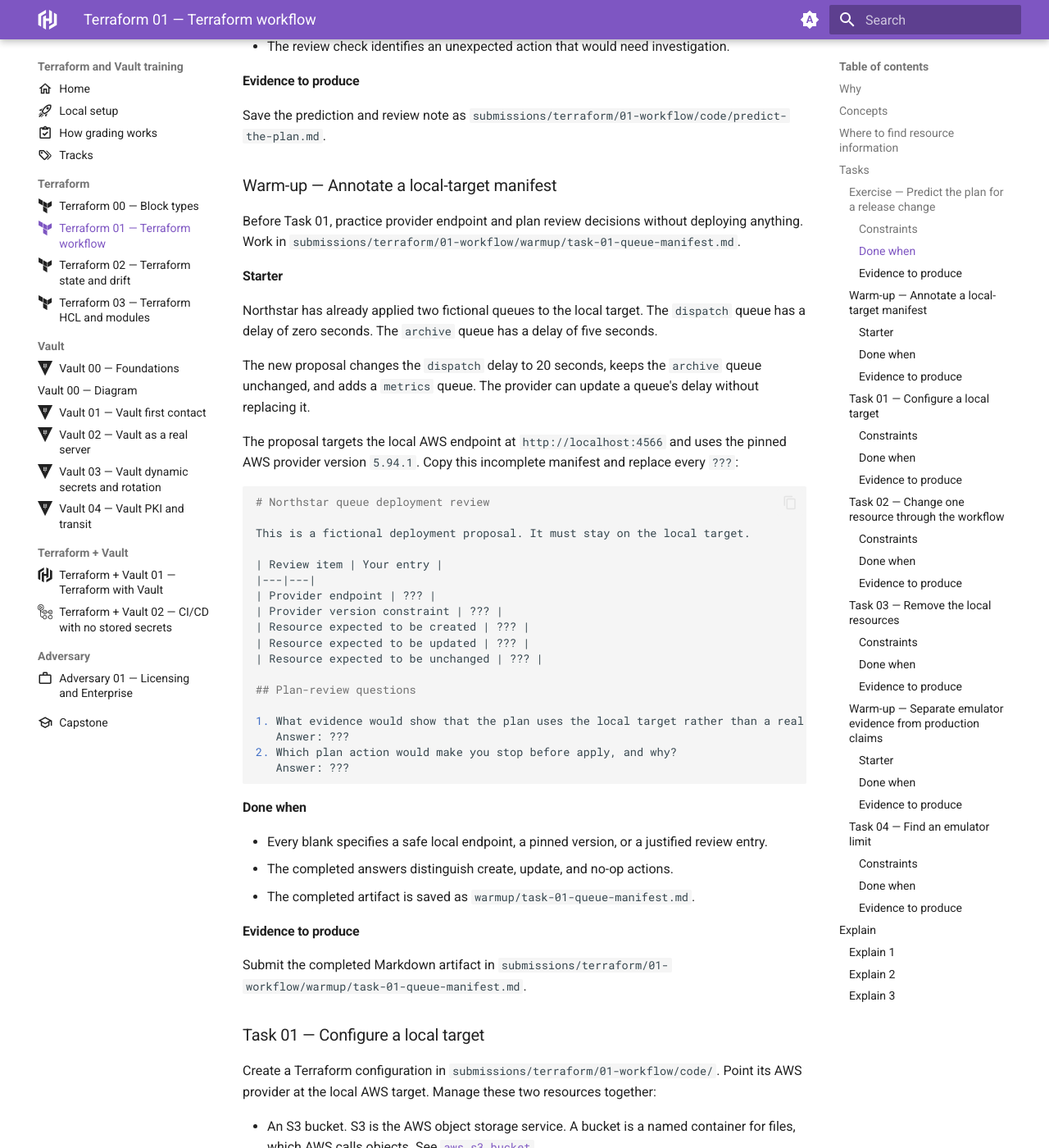
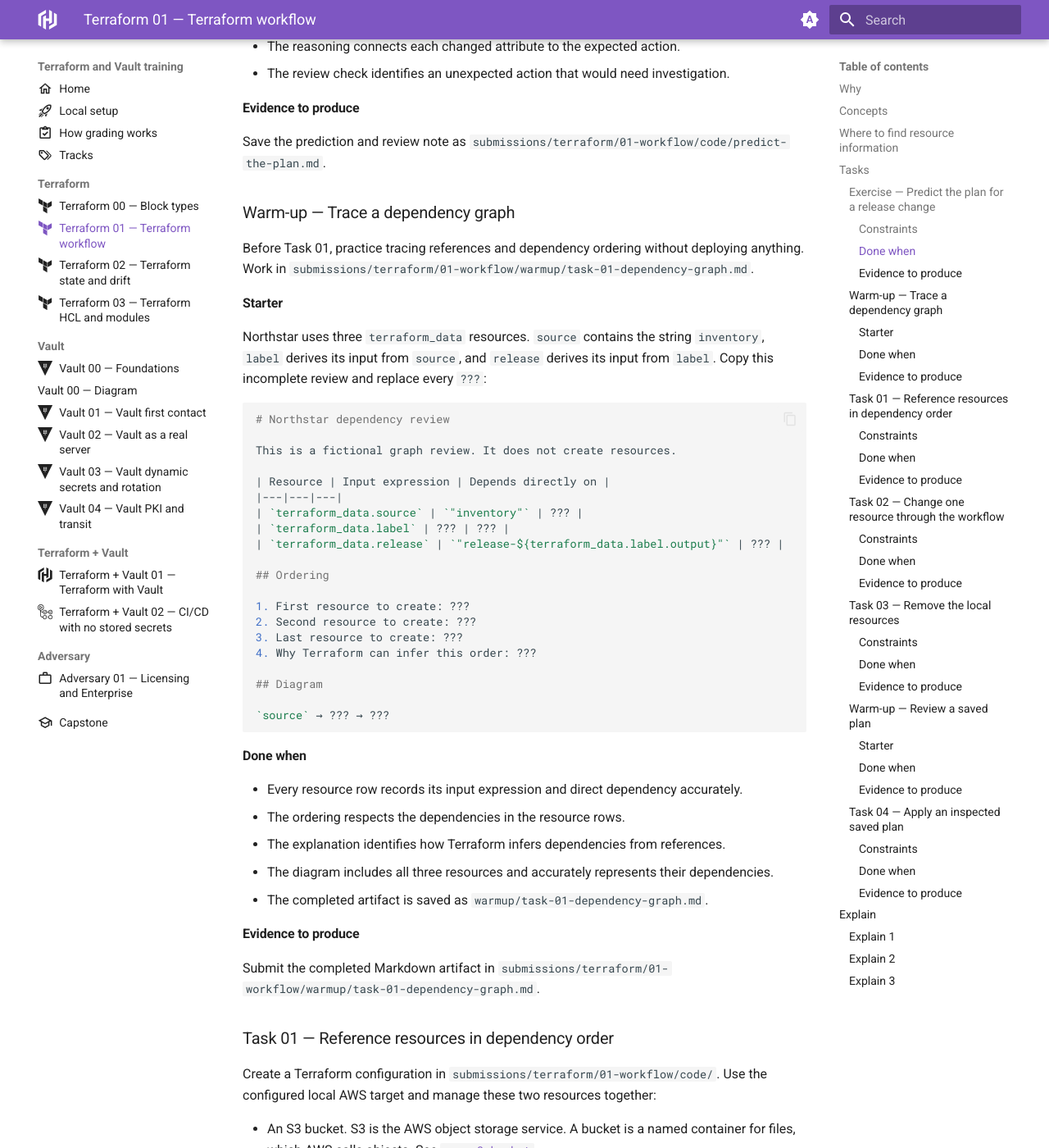
Before and after one commit to OpalBolt/Hashicorp-Katas, an MkDocs documentation site: the page built from docs/slices/terraform/01-workflow.md, in a window 1280 px wide and 1400 px high, scrolled down 2286 px. Shown: the whole window at 82% size. Built offline with MkDocs 1.6.1 and Material for MkDocs 9.7.7, drawn with Linux system fonts in a browser that asks for light colours; some of the changed text lies outside the part shown.

Commit message:
docs(terraform): refocus workflow on resource dependencies
The local target is a practice environment, not the skill being
taught. Resource references and reviewed plans are the learning goals.

````diff
--- a/docs/slices/terraform/01-workflow.md
+++ b/docs/slices/terraform/01-workflow.md
@@ -12,7 +12,8 @@ Prerequisites: [Terraform 00 — Block types](00-block-types.md) and [local setu
 
 Clients need infrastructure changes that they can review before they make them.
 The Terraform workflow shows the proposed change, applies only the intended change, and leaves a record of what exists.
-You will use a local AWS target so that you can repeat the workflow without creating cloud resources.
+You will use a configured local AWS target so that you can repeat the workflow
+without creating cloud resources.
 
 Start this slice in a new folder: `submissions/terraform/01-workflow/`.
 
@@ -25,32 +26,31 @@ You do not need separate initialization or apply logs.
 ## Concepts
 
 - providers
+- resource references and dependency ordering
 - plan
 - apply
 - destroy
+- saved plans
 - version pinning
-- emulator limits
 
 The workflow reads and writes different things at each stage:
 
 ```mermaid
 flowchart LR
-    config["Configuration files"] --> init["terraform init"]
+    config["Configuration files"] --> init["terraform init<br/>reads: config + lock<br/>writes: plugins + working data"]
     lock["Provider requirements and lock file"] --> init
-    init --> plugins["Provider plugins and working directory"]
-    config --> plan["terraform plan"]
-    plugins --> plan
+    init --> plan["terraform plan<br/>reads: config + plugins + state<br/>writes: proposal or saved plan"]
     state["Existing state"] --> plan
     plan --> review["Reviewed plan"]
-    config --> apply["terraform apply"]
-    plugins --> apply
+    config --> apply["terraform apply<br/>reads: config + plugins + state + reviewed plan<br/>writes: resources + updated state"]
+    init --> apply
     state --> apply
     review --> apply
     apply --> resources["Managed resources"]
     apply --> newstate["Updated state"]
     newstate --> state
-    config --> destroy["terraform destroy"]
-    plugins --> destroy
+    config --> destroy["terraform destroy<br/>reads: config + plugins + state<br/>writes: removed resources + updated state"]
+    init --> destroy
     state --> destroy
     destroy --> resources
     destroy --> newstate
@@ -116,63 +116,61 @@ resource. Identify an unrelated action that a reviewer should investigate.
 Save the prediction and review note as
 `submissions/terraform/01-workflow/code/predict-the-plan.md`.
 
-### Warm-up — Annotate a local-target manifest
+### Warm-up — Trace a dependency graph
 
-Before Task 01, practice provider endpoint and plan review decisions without
+Before Task 01, practice tracing references and dependency ordering without
 deploying anything. Work in
-`submissions/terraform/01-workflow/warmup/task-01-queue-manifest.md`.
+`submissions/terraform/01-workflow/warmup/task-01-dependency-graph.md`.
 
 #### Starter
 
-Northstar has already applied two fictional queues to the local target.
-The `dispatch` queue has a delay of zero seconds. The `archive` queue has a
-delay of five seconds.
-
-The new proposal changes the `dispatch` delay to 20 seconds, keeps the
-`archive` queue unchanged, and adds a `metrics` queue. The provider can update
-a queue's delay without replacing it.
-
-The proposal targets the local AWS endpoint at `http://localhost:4566` and uses
-the pinned AWS provider version `5.94.1`. Copy this incomplete manifest and
-replace every `???`:
+Northstar uses three `terraform_data` resources. `source` contains the string
+`inventory`, `label` derives its input from `source`, and `release` derives its
+input from `label`. Copy this incomplete review and replace every `???`:
 
 ```markdown
-# Northstar queue deployment review
+# Northstar dependency review
 
-This is a fictional deployment proposal. It must stay on the local target.
+This is a fictional graph review. It does not create resources.
 
-| Review item | Your entry |
-|---|---|
-| Provider endpoint | ??? |
-| Provider version constraint | ??? |
-| Resource expected to be created | ??? |
-| Resource expected to be updated | ??? |
-| Resource expected to be unchanged | ??? |
+| Resource | Input expression | Depends directly on |
+|---|---|---|
+| `terraform_data.source` | `"inventory"` | ??? |
+| `terraform_data.label` | ??? | ??? |
+| `terraform_data.release` | `"release-${terraform_data.label.output}"` | ??? |
 
-## Plan-review questions
+## Ordering
 
-1. What evidence would show that the plan uses the local target rather than a real cloud account?
-   Answer: ???
-2. Which plan action would make you stop before apply, and why?
-   Answer: ???
+1. First resource to create: ???
+2. Second resource to create: ???
+3. Last resource to create: ???
+4. Why Terraform can infer this order: ???
+
+## Diagram
+
+`source` → ??? → ???
 ```
 
 #### Done when
 
-- Every blank specifies a safe local endpoint, a pinned version, or a justified review entry.
-- The completed answers distinguish create, update, and no-op actions.
-- The completed artifact is saved as `warmup/task-01-queue-manifest.md`.
+- Every resource row records its input expression and direct dependency
+  accurately.
+- The ordering respects the dependencies in the resource rows.
+- The explanation identifies how Terraform infers dependencies from
+  references.
+- The diagram includes all three resources and accurately represents their
+  dependencies.
+- The completed artifact is saved as `warmup/task-01-dependency-graph.md`.
 
 #### Evidence to produce
 
 Submit the completed Markdown artifact in
-`submissions/terraform/01-workflow/warmup/task-01-queue-manifest.md`.
+`submissions/terraform/01-workflow/warmup/task-01-dependency-graph.md`.
 
-### Task 01 — Configure a local target
+### Task 01 — Reference resources in dependency order
 
 Create a Terraform configuration in `submissions/terraform/01-workflow/code/`.
-Point its AWS provider at the local AWS target.
-Manage these two resources together:
+Use the configured local AWS target and manage these two resources together:
 
 - An S3 bucket. S3 is the AWS object storage service. A bucket is a named
   container for files, which AWS calls objects. See
@@ -180,10 +178,11 @@ Manage these two resources together:
 - A small text object inside that bucket. See
   [`aws_s3_object`](https://registry.terraform.io/providers/hashicorp/aws/latest/docs/resources/s3_object).
 
+Set the object's `bucket` argument by referencing the bucket resource, not by
+repeating its name. Terraform must infer that it creates the bucket before the
+object. Use a short, fictional object body.
+
 Terraform 02 copies this configuration, so later slices continue from this bucket.
-
-**Optional:** For brownie points, choose and manage extra AWS resources that
-the local target supports. These are not required to pass the slice.
 
 #### Constraints
 
@@ -191,6 +190,9 @@ the local target supports. These are not required to pass the slice.
 - Use the local AWS endpoint. Do not use a real AWS account.
 - Do not add real cloud credentials or copy a finished configuration.
 - Pin the AWS provider to a chosen version.
+- Use one `aws_s3_bucket` and one `aws_s3_object`.
+- Reference the bucket resource from the object so the dependency is implicit.
+- Do not add extra resources or make endpoint configuration a separate task.
 
 #### Done when
 
@@ -255,73 +257,85 @@ Destroy the resources from the same working folder and state used in the earlier
 - The resulting state inspection.
 - A local AWS check that shows the resources are absent.
 
-### Warm-up — Separate emulator evidence from production claims
+### Warm-up — Review a saved plan
 
-Before Task 04, practice separating a local observation from an unverified
-production claim. Work in
-`submissions/terraform/01-workflow/warmup/task-04-emulator-evidence.md`.
+Before Task 04, practice separating a local plan review from an apply decision.
+Work in
+`submissions/terraform/01-workflow/warmup/task-04-saved-plan-review.md`.
 
 #### Starter
 
-In a fictional local run against `http://localhost:4566`, the emulator accepted
-an `aws_s3_object` upload to bucket `northstar-reports` with key `status.txt`,
-returned HTTP 200, and let Terraform read the object back. A teammate claims
-that this proves production AWS will accept the same bucket name and that the
-object will have the same access behavior there.
+In a fictional review, Terraform created a saved plan for a local-file release
+note. The plan proposes creating `local_file.release_note` with filename
+`release-note.txt` and content `Release 7 is ready.` It also proposes no other
+resource changes. The reviewer must inspect the plan before applying it.
 
 Copy this incomplete evidence table and replace every `???`:
 
 ```markdown
-# Northstar object-storage emulator review
+# Northstar saved-plan review
 
-| Question | Entry |
+| Review item | Entry |
 |---|---|
-| What the fictional emulator run observed | ??? |
-| Official source to consult | ??? |
-| Production behavior still unverified | ??? |
-| Why confusing the two could harm a client decision | ??? |
-| Check required before production use | ??? |
+| Planned resource action | ??? |
+| Planned filename | ??? |
+| Planned content | ??? |
+| Unexpected action that would stop review | ??? |
+| Evidence to record after apply | ??? |
 
-## Boundary statement
+## Decision
 
-The emulator demonstrates ???, but it does not demonstrate ???.
+Apply the exact saved plan? ???
 ```
 
 #### Done when
 
-- Every blank records a local observation, source, limitation, risk, or follow-up check.
-- The boundary statement clearly separates what was demonstrated from what remains unverified.
-- The completed artifact is saved as `warmup/task-04-emulator-evidence.md`.
+- The review entries match the supplied plan and scenario.
+- The stop condition identifies a plan difference that requires further
+  review.
+- The evidence entry connects the reviewed plan to a post-apply check.
+- The decision follows from the plan review.
+- The completed artifact is saved as `warmup/task-04-saved-plan-review.md`.
 
 #### Evidence to produce
 
 Submit the completed Markdown artifact in
-`submissions/terraform/01-workflow/warmup/task-04-emulator-evidence.md`.
+`submissions/terraform/01-workflow/warmup/task-04-saved-plan-review.md`.
 
-### Task 04 — Find an emulator limit
+### Task 04 — Apply an inspected saved plan
 
-Find one AWS behavior that a successful local emulator run cannot prove about real AWS.
-Use emulator documentation, AWS documentation, or a focused local observation to support your finding.
+After Task 03 destroys the resources, recreate the same bucket and object from
+the current configuration. Save the plan to a local ignored `.tfplan` file,
+inspect the human-readable plan, and apply that exact saved plan.
 
 #### Constraints
 
-- Do not access a real AWS account or use real credentials.
-- Choose a behavior that matters to a client decision.
-- Cite the source of your finding.
-- Separate what the local emulator demonstrated from what remains unverified.
+- Use the same working folder and configured local AWS target as the earlier
+  tasks. Do not use a real AWS account or real credentials.
+- Create the saved plan with `terraform plan -out=<local .tfplan file>`.
+- Inspect the saved plan with `terraform show` before applying it.
+- Apply the exact saved plan file, not a fresh plan and not `-auto-approve`
+  against configuration.
+- Keep the binary plan local and ignored. Do not submit it.
+- Redact any sensitive values from the reviewed text evidence.
 
 #### Done when
 
-- You name one behavior that the emulator does not prove.
-- You cite a source for the limitation or the real AWS behavior.
-- You explain the risk of treating a local result as proof of real AWS behavior.
-- You state one check that would still be needed before production use.
+- The saved plan proposes recreating the bucket and object from the empty
+  post-destroy state.
+- The human-readable saved plan was inspected and contains no unexpected
+  actions or sensitive values in submitted evidence.
+- The exact saved plan is applied successfully.
+- A later plan reports no changes.
+- The binary saved plan remains local and is not submitted.
 
 #### Evidence to produce
 
-- A short written finding in `code/task-04-finding.md`.
-- The source link or local observation that supports it.
-- The distinction between the local result and the unverified real-world result.
+- The reviewed, redacted `terraform show` text for the saved plan.
+- Apply output identifying the saved plan file.
+- A later no-change plan.
+- A short note identifying the working folder and confirming that the binary
+  plan was kept local and ignored.
 
 ## Explain
 
@@ -353,12 +367,16 @@ Answer these questions in `submissions/terraform/01-workflow/answers.md`.
 
 ### Explain 3
 
-**Situation:** Your configuration applies cleanly against the local AWS target. The client asks: "So this will work in our AWS account?"
+**Situation:** Your configuration contains an `aws_s3_object` whose `bucket`
+argument references `aws_s3_bucket.reports.id`. Terraform must create the bucket
+before it can create the object.
 
-**Question:** How do you answer the client honestly?
+**Question:** How does the resource reference create an implicit dependency, and
+why does Terraform need that dependency graph to order operations?
 
 **A solid answer covers:**
 
-- What the local run does prove.
-- At least two kinds of real AWS behavior that the local run does not prove.
-- One check you would run before production use.
+- How the object expression references an attribute of the bucket resource.
+- Why Terraform can infer an edge without a separate `depends_on`.
+- Why the graph prevents Terraform from trying to use the bucket before it
+  exists and also guides destroy ordering.
````
Also changed, not shown: docs/slices/terraform/00-block-types.md (+35 -3 lines).
